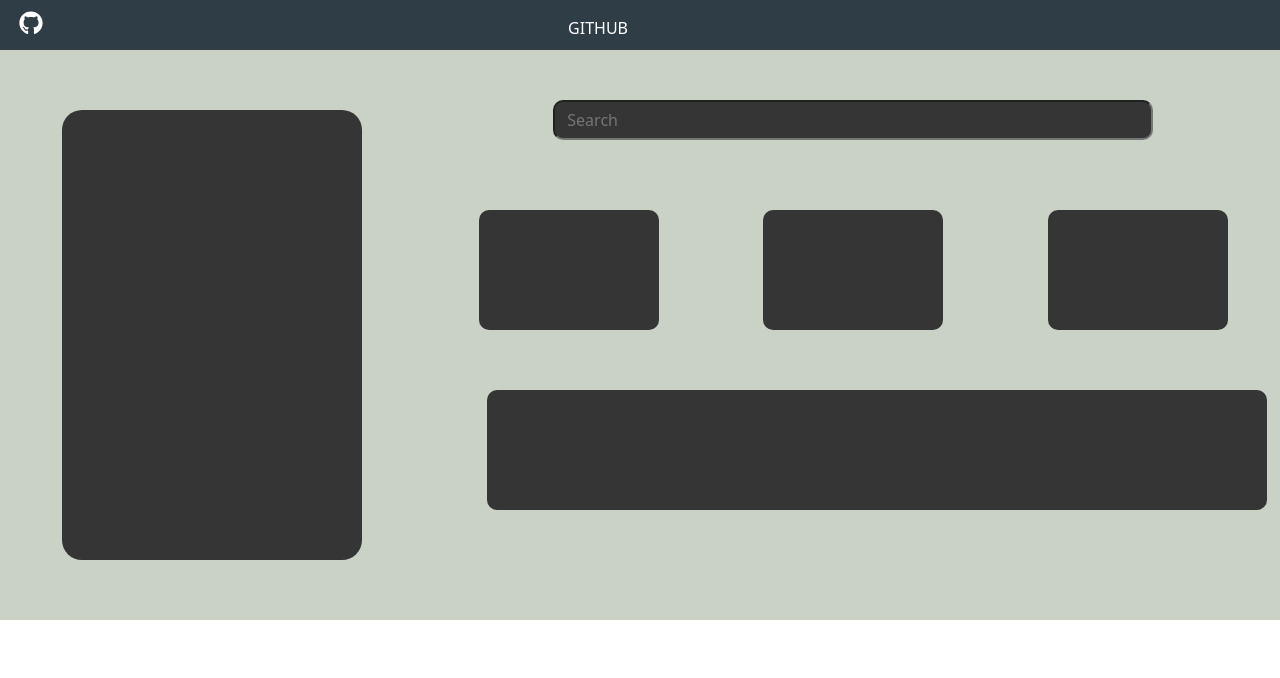
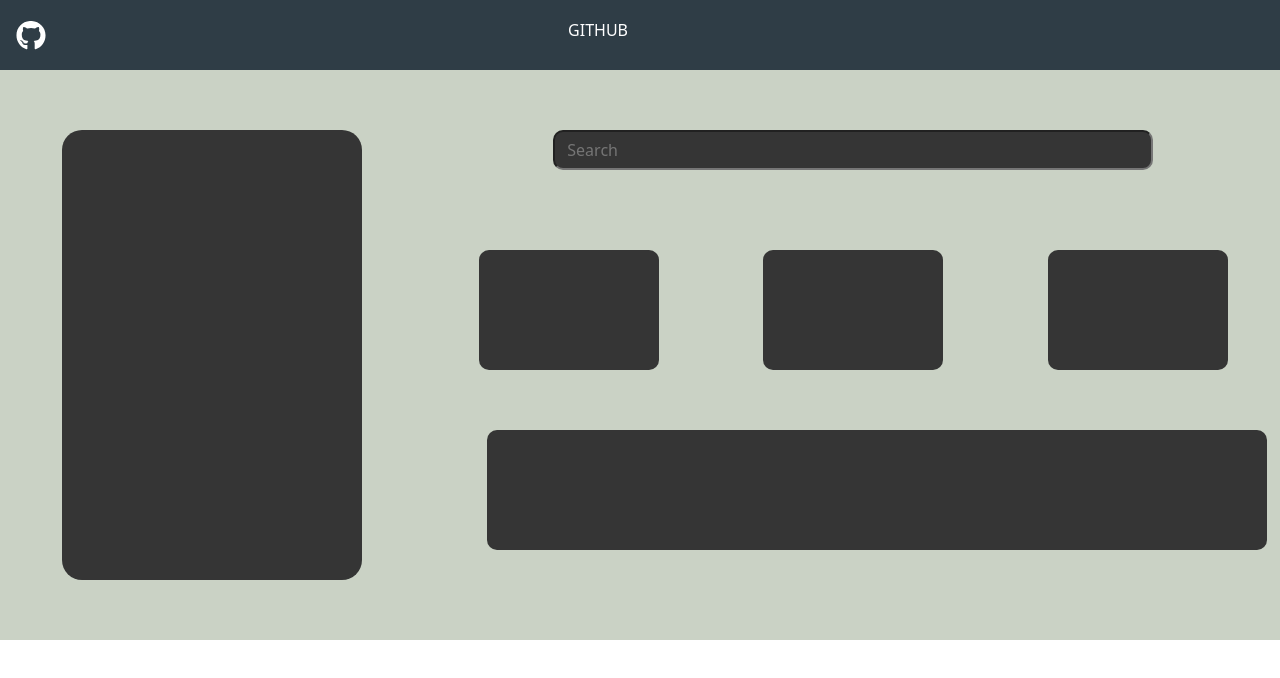
Before and after one commit to Mr-Dhineshraj/FsdWd56-js-Task, a plain HTML site: page index.html in a window 1280 px wide. Drawn offline with nearby package versions, Linux system fonts and the light colour scheme.

```diff
--- a/Src/Style/index.css
+++ b/Src/Style/index.css
@@ -7,7 +7,7 @@
     grid-template-columns: 50% 50%;
     justify-content: center;
     align-items: center;
-    height: 50px;
+    height: 70px;
 }
 .navbar-brand {
     position: absolute;
@@ -34,7 +34,7 @@
 #search{
     width:600px;
     height: 40px;
-    margin: 50px;
+    margin: 60px;
     border-radius: 10px;
     background-color: #353535;
 
--- a/index.html
+++ b/index.html
@@ -19,11 +19,11 @@
         <div class="container-fluid">
          <div>
           <a class="navbar-brand" href="#">
-            <img src="./Src/icon/github.svg" alt="Logo" width="30" height="24" class="d-inline-block align-text-top">
+            <img src="./Src/icon/github.svg" alt="Logo" width="30" height="30" class="d-inline-block align-text-top">
           </a>
         </div>
           <div class="navbar-text">
-            GITHUB
+           <h6>GITHUB</h6>
         </div>
 
         </div>
```
